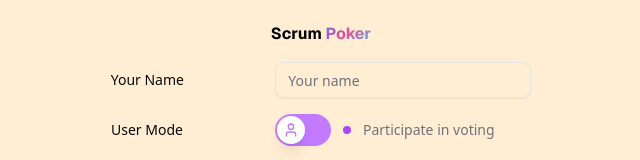
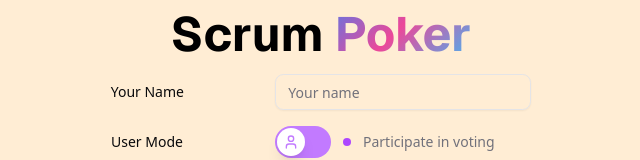
Before and after one commit to LongTranIT/PlainningPoker, a Next.js app: page / in a window 1280 px wide. Shown: the top 160 px of the page, without its empty margins (319-959 px from the left). Built offline with nearby package versions, Linux system fonts and the light colour scheme; no server answers.

Commit message:
feat: add toast notifications for error handling in room joining and copy actions

```diff
--- a/app/page.tsx
+++ b/app/page.tsx
@@ -16,6 +16,7 @@ import PokerHeading from "@/components/PokerHeading";
 import { Label } from "@/components/ui/label";
 import clsx from "clsx";
 import { ObserverSwitch } from "@/components/ObserverSwitch";
+import { toast } from "sonner";
 
 export default function Home() {
   const router = useRouter();
@@ -110,8 +111,7 @@ export default function Home() {
       // Navigate to room
       await router.push(ROUTES.ROOM_DETAIL(roomId));
     } catch (error) {
-      console.error("Error joining room:", error);
-      alert("Failed to join room. Please try again.");
+      toast.error("Error joining room: " + error);
     } finally {
       // setIsJoining(false);
     }
--- a/app/room/[roomId]/PokerRoom.tsx
+++ b/app/room/[roomId]/PokerRoom.tsx
@@ -259,7 +259,7 @@ export function PokerRoom({ roomId }: PokerRoomProps) {
               router.push(ROUTES.HOME);
             }}
           />
-          <span className="text-gray-500">
+          <span className="hidden sm:inline text-gray-500 ">
             {new Date().toLocaleDateString("en-US", {
               weekday: "short",
               month: "short",
@@ -269,7 +269,7 @@ export function PokerRoom({ roomId }: PokerRoomProps) {
           </span>
         </div>
         {userInfo && (
-          <div className="flex items-center gap-6">
+          <div className="flex items-center gap-6 overflow-auto">
             <CopyButton
               textCopy={window.location.origin + ROUTES.ROOM_DETAIL(roomId)}
               title="RoomID"
@@ -333,7 +333,7 @@ export function PokerRoom({ roomId }: PokerRoomProps) {
                   revealVotes();
                 }
               }}
-              readonly={!userPlayer?.isAdmin || !isRoomVoted}
+              readonly={!userPlayer?.isAdmin || (!isRevealed && !isRoomVoted)}
               variant={isRoomVoted ? "linear" : "conic"}
             />
             <PlayerList
--- a/components/PokerHeading.tsx
+++ b/components/PokerHeading.tsx
@@ -1,4 +1,5 @@
 "use client";
+import clsx from "clsx";
 import React, { memo } from "react";
 
 interface AuroraTextProps {
@@ -80,7 +81,9 @@ export default function PokerHeading({
         }`}
         onClick={onClick}
       >
-        <h1 className={`text-${size === "lg" ? "5xl" : "3xl"} font-bold`}>
+        <h1
+          className={clsx("font-bold", size === "lg" ? "text-5xl" : "text-3xl")}
+        >
           Scrum{" "}
           <AuroraText speed={1} colors={["#38BDF8", "#3B82F6", "#EC4899"]}>
             Poker
--- a/components/ui/copy-button.tsx
+++ b/components/ui/copy-button.tsx
@@ -1,5 +1,6 @@
 "use client";
 import React, { useState } from "react";
+import { toast } from "sonner";
 
 interface CopyButtonProps {
   textCopy: string;
@@ -64,7 +65,7 @@ export default function CopyRoomIdButton({ textCopy, title }: CopyButtonProps) {
       setCopied(true);
       setTimeout(() => setCopied(false), 2000);
     } catch (err) {
-      console.error("Copy failed:", err);
+      toast.error("Copy failed: " + err);
     }
   };
 
```
